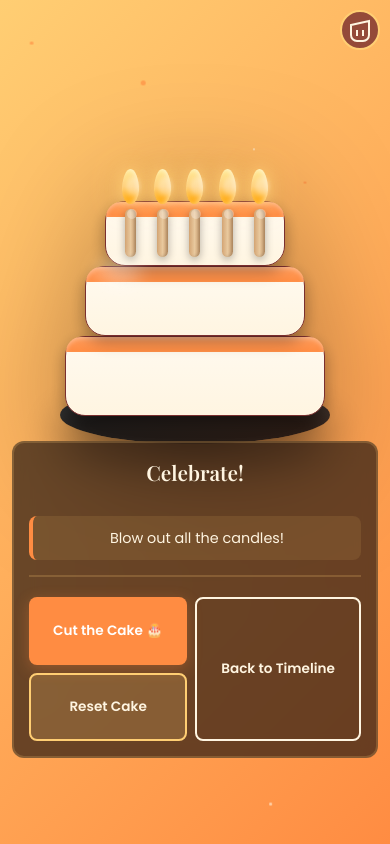
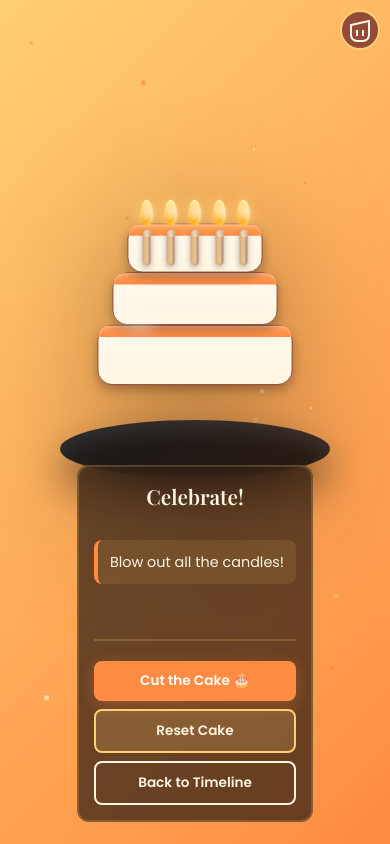
Before and after one commit to chintan-singal/hbddad, a plain HTML site: page cake.html in a window 390 px wide. Drawn offline with nearby package versions, Linux system fonts and the light colour scheme.

Commit message:
Add files via upload

```diff
--- a/cake.css
+++ b/cake.css
@@ -23,6 +23,7 @@ html, body {
     height: 100%;
     font-family: 'Poppins', sans-serif;
     overflow-x: hidden;
+    padding-top: env(safe-area-inset-top);
 }
 
 body {
@@ -661,6 +662,7 @@ body {
         height: auto;
         gap: 30px;
         min-height: auto;
+        padding-top: 30px;
     }
 
     .left-panel {
@@ -746,6 +748,7 @@ body {
         padding: 15px;
         gap: 20px;
         height: auto;
+        padding-top: 40px;
     }
 
     .left-panel {
@@ -906,6 +909,7 @@ body {
 @media (max-width: 480px) {
     body {
         overflow-x: hidden;
+        padding-top: 60px;
     }
 
     .split-container {
@@ -913,11 +917,20 @@ body {
         padding: 12px;
         gap: 15px;
         height: auto;
+        display: flex;
+        flex-direction: column;
+        align-items: center;
+        justify-content: flex-start;
+        padding-top: 20px;
     }
 
     .left-panel {
         width: 100%;
         min-height: 340px;
+        display: flex;
+        align-items: center;
+        justify-content: center;
+        padding-top: 40px;
     }
 
     .cake-area {
@@ -925,12 +938,15 @@ body {
         max-width: 300px;
         height: 320px;
         margin: 0 auto;
+        padding-top: 60px;
     }
 
     .cake {
         max-width: 100%;
         height: 100%;
         width: 100%;
+        scale: 0.75;
+        transform-origin: center top;
     }
 
     .cake-layer {
@@ -1006,6 +1022,7 @@ body {
     .controls-section {
         gap: 8px;
         flex-wrap: wrap;
+        margin-top: 40px !important;
     }
 
     .btn {
```
